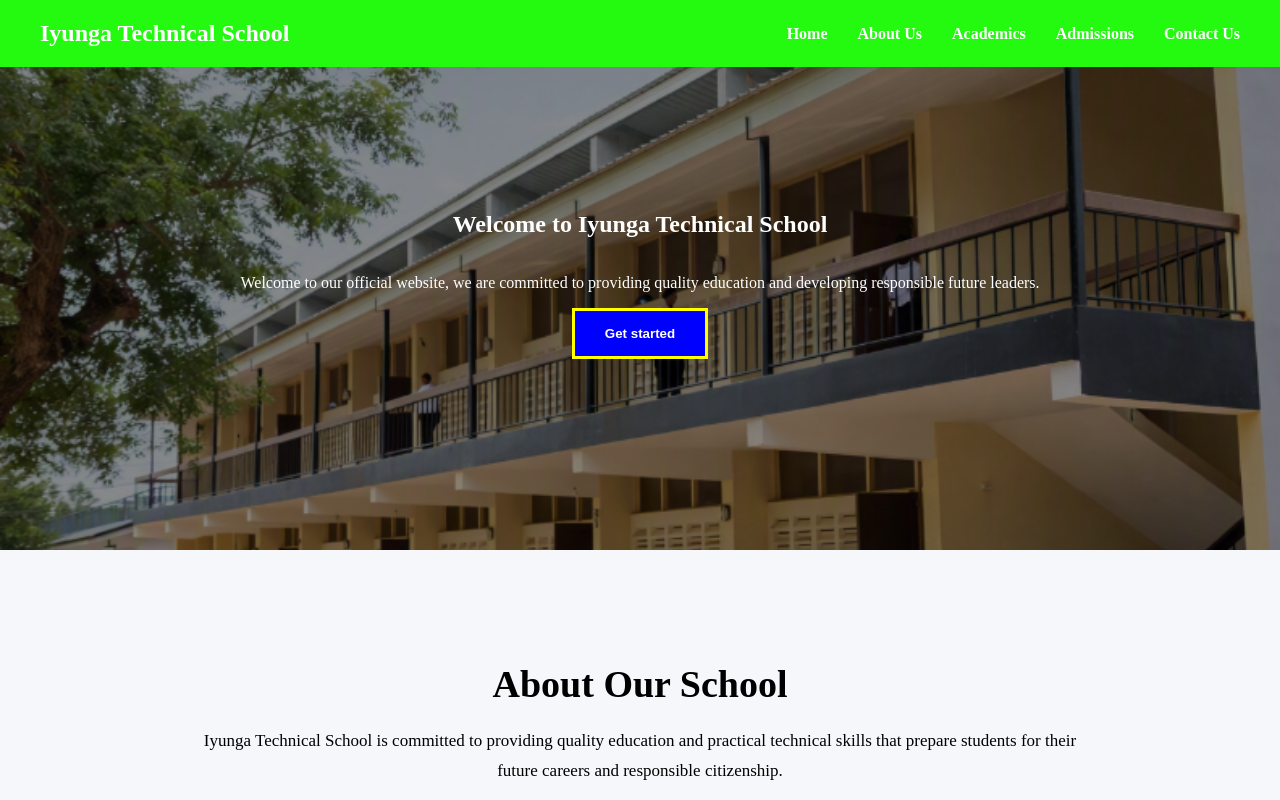
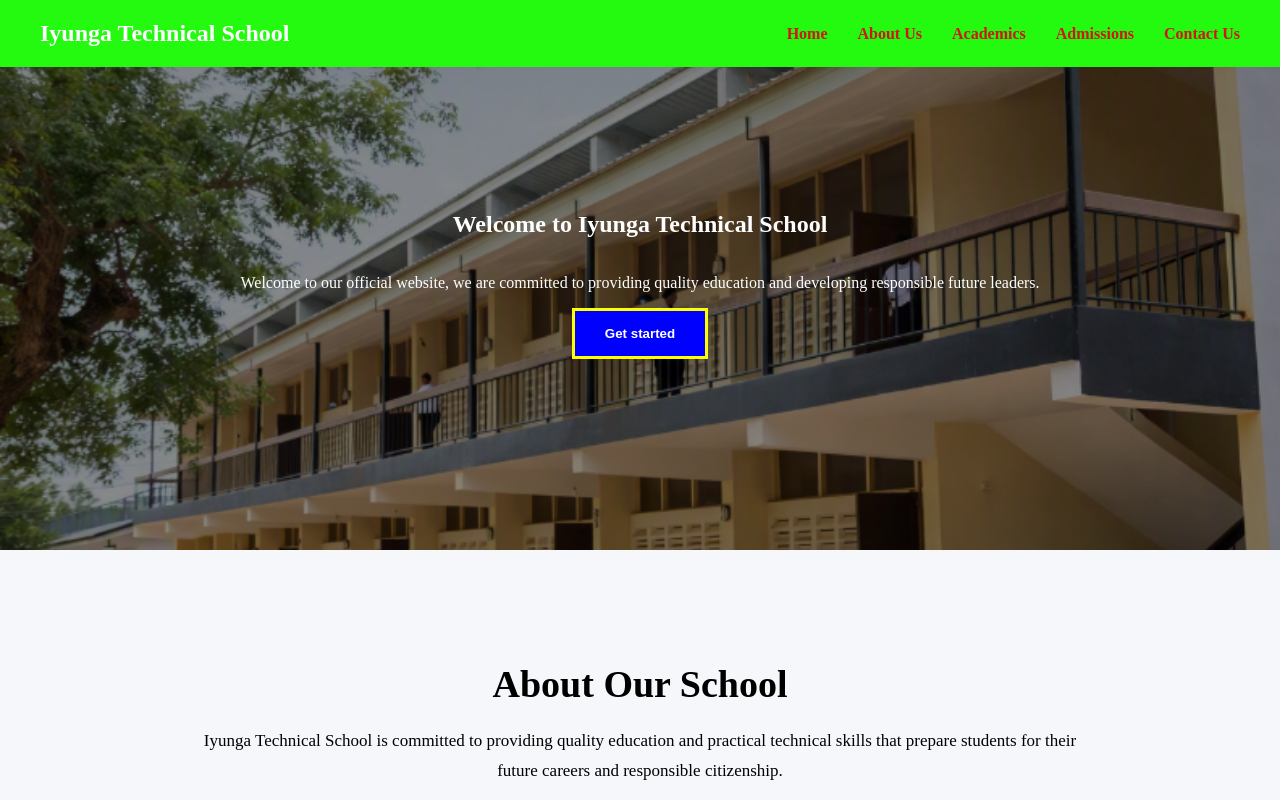
Before and after one commit to kelvinowenya2903-glitch/iyunga-technical-school, a React (Vite) app: page / in a window 1280 px wide. Shown: the top 800 px of the page. Built offline with nearby package versions, Linux system fonts and the light colour scheme.

Commit message:
Update homepage

```diff
--- a/src/index.css
+++ b/src/index.css
@@ -32,7 +32,7 @@ nav div {
 
 
 nav a {
-  color: white;
+  color: rgb(212, 20, 20);
   text-decoration: none;
   font-weight: bold;
   white-space: nowrap;
```
